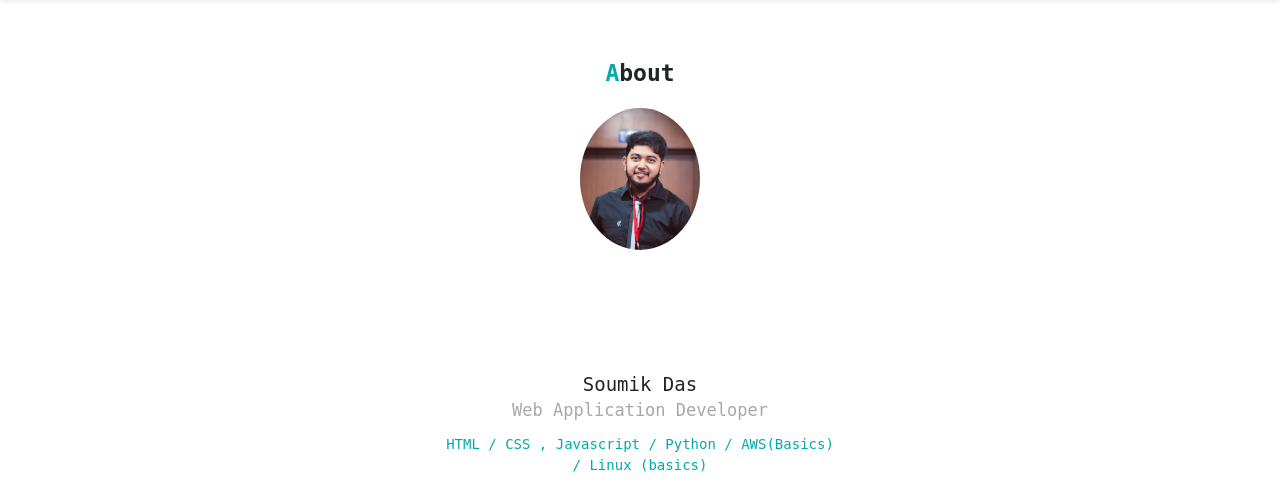
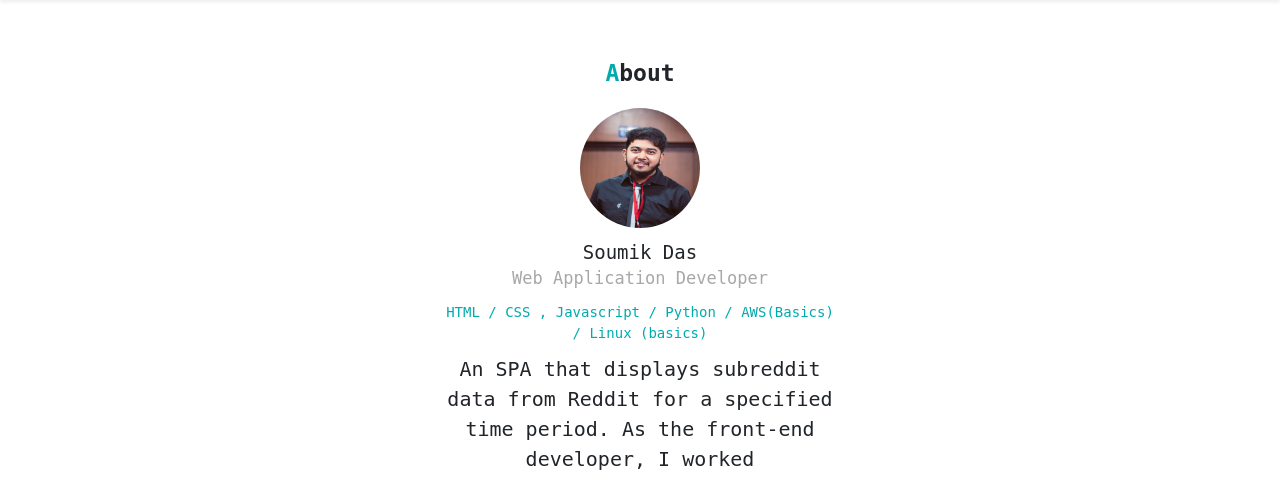
Before and after one commit to Soumikdas15/Portfolio, a PHP site: page / in a window 1280 px wide. Shown: the part 64-554 px from the top of the page. Run offline with PHP 8.4, Linux system fonts and the light colour scheme.

Commit message:
add files

```diff
--- a/style.css
+++ b/style.css
@@ -46,7 +46,8 @@
 #about img {
 	border-radius: 50%;
 	width: 120px;
-	margin-bottom: 120px;
+	height: 120px;
+	margin-bottom: 10px;
 }
 
 #about .name {
```
